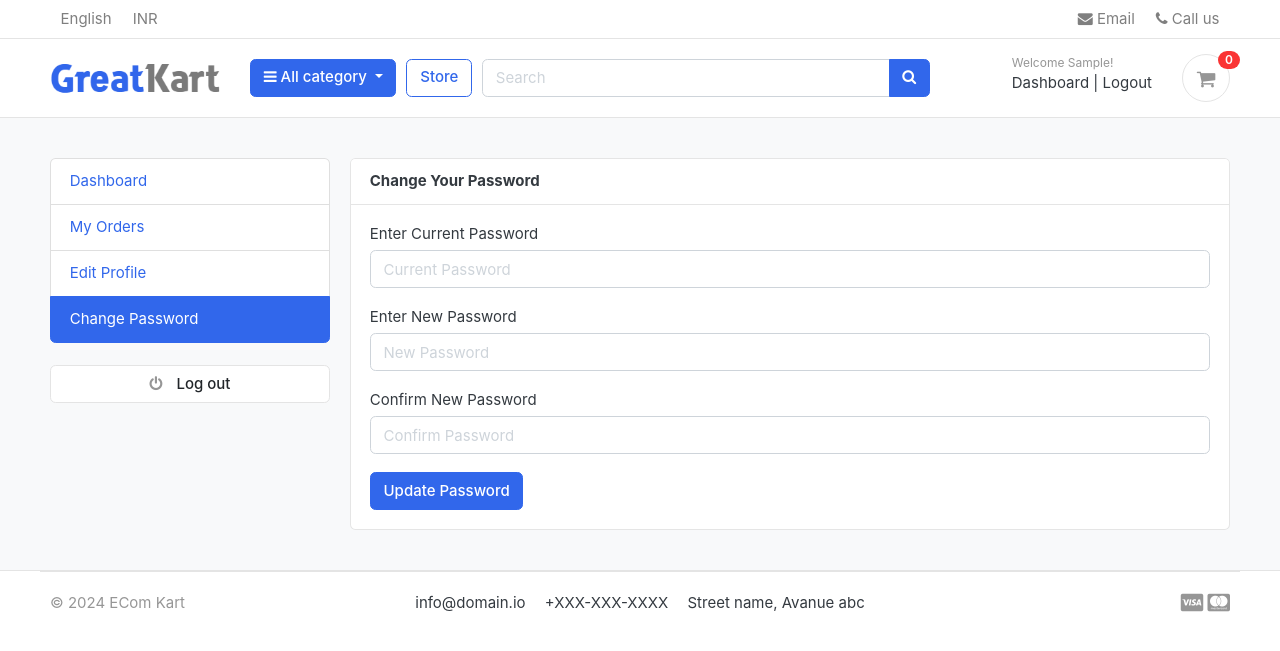
After one commit to STRYKER316/ecom-kart-django, a Django app: page /accounts/change_password/ in a window 1280 px wide. The commit adds this page. Shown: the top 651 px of the page. Run offline with Django 3.2, Linux system fonts and the light colour scheme; the visitor is signed in with stand-in values (Sample User, id 1); data that the repository does not hold is empty; parts of the project's set-up code (start-up, migrations or seed data) failed here and were passed over; some libraries are stand-ins or nearby versions; some web fonts are replaced.

Commit message:
Implement functionality to change password from User Dashboard

```diff
--- a/accounts/urls.py
+++ b/accounts/urls.py
@@ -17,5 +17,6 @@ urlpatterns = [
 
     path('my_orders/', views.my_orders, name='my_orders'),
     path('edit_profile/', views.edit_profile, name='edit_profile'),
+    path('change_password/', views.change_password, name='change_password'),
     path('order_detail/<int:order_id>/', views.order_detail, name='order_detail'),
 ]
--- a/accounts/views.py
+++ b/accounts/views.py
@@ -298,6 +298,38 @@ def edit_profile(request):
     return render(request, 'accounts/edit_profile.html', context)
 
 
+# Change Password
+@login_required(login_url='login')
+def change_password(request):
+    # POST request
+    if request.method == 'POST':
+        current_password = request.POST['current_password']
+        new_password = request.POST['new_password']
+        confirm_password = request.POST['confirm_password']
+
+        user = Account.objects.get(email__exact=request.user.email)
+
+        if new_password == confirm_password:
+            success = user.check_password(current_password)
+
+            if success:
+                user.set_password(new_password)
+                user.save()
+                messages.success(request, 'Password updated successfully')
+                return redirect('change_password')
+
+            else:
+                messages.error(request, 'Please enter correct current password')
+                return redirect('change_password')
+
+        else:
+            messages.error(request, 'Passwords do not match')
+            return redirect('change_password')
+
+    # GET request
+    return render(request, 'accounts/change_password.html')
+
+
 # Order Detail
 @login_required(login_url='login')
 def order_detail(request, order_id):
--- /dev/null
+++ b/templates/accounts/change_password.html
@@ -0,0 +1,56 @@
+{% extends 'base.html' %}
+
+
+{% block content %}
+
+<!-- ========================= SECTION CONTENT ========================= -->
+<section class="section-conten padding-y bg">
+
+    {% include 'includes/alerts.html' %}
+    <div class="container">
+        <div class="row">
+
+        {% include 'includes/dashboard_sidebar.html' %}
+        <main class="col-md-9">
+            <article class="card">
+                <header class="card-header">
+                    <strong class="d-inline-block mr-3">Change Your Password</strong>
+                </header>
+
+                <div class="card-body">
+                    <div class="row">
+                        <div class="col-md-12">
+                            <form action="{% url 'change_password' %}" method="POST">
+                                {% csrf_token %}
+
+                                <div class="form-group">
+                                    <label>Enter Current Password</label>
+                                    <input class="form-control" type="password" name="current_password" placeholder="Current Password" required>
+
+                                </div>
+
+                                <div class="form-group">
+                                    <label>Enter New Password</label>
+                                    <input class="form-control" type="password" name="new_password" placeholder="New Password" required>
+                                </div>
+
+                                <div class="form-group">
+                                    <label>Confirm New Password</label>
+                                    <input class="form-control" type="password" name="confirm_password" placeholder="Confirm Password" required>
+                                </div>
+
+                                <button type="submit" class="btn btn-primary">Update Password</button>
+                            </form>
+                        </div>
+                    </div> <!-- row.// -->
+                </div> <!-- card-body .// -->
+            </article> <!-- order-group.// -->
+        </main>
+    </div> <!-- row.// -->
+    </div>
+
+
+</section>
+<!-- ========================= SECTION CONTENT END// ========================= -->
+
+{% endblock %}
--- a/templates/accounts/dashboard.html
+++ b/templates/accounts/dashboard.html
@@ -33,7 +33,7 @@
                         <div class="col-md-6">
                             <div class="card" style="text-align: center;">
                                 <div class="card-body">
-                                    <img src="{{ userprofile.profile_picture.url }}" alt="User Profile Image" width="50" height="50" style="border-radius:50%;">
+                                    <img src="{{ userprofile.profile_picture.url }}" alt="User Profile Picture" width="50" height="50" style="border-radius:50%;">
                                     <p class="mb-0">{{ user.email }}</p>
                                     <p>{{ user.phone_number }}</p>
                                 </div>
--- a/templates/accounts/edit_profile.html
+++ b/templates/accounts/edit_profile.html
@@ -19,7 +19,7 @@
 
                 <div class="card-body">
                     <div class="text-right">
-                        <img src="{{ userprofile.profile_picture.url }}" alt="Profile Picture" width="100" style="border-radius: 50px;">
+                        <img src="{{ userprofile.profile_picture.url }}" alt="User Profile Picture" width="50" height="50" style="border-radius:50%;">
                     </div>
                     <div class="row">
                         <div class="col-md-12">
--- a/templates/includes/dashboard_sidebar.html
+++ b/templates/includes/dashboard_sidebar.html
@@ -5,7 +5,7 @@
         <a class="list-group-item {% if '/accounts/' == request.path %} active {% endif %}" href="{% url 'dashboard' %}"> Dashboard </a>
         <a class="list-group-item {% if '/my_orders/' in request.path %} active {% endif %}" href="{% url 'my_orders' %}"> My Orders </a>
         <a class="list-group-item {% if '/edit_profile/' in request.path %} active {% endif %}" href="{% url 'edit_profile' %}"> Edit Profile </a>
-        <a class="list-group-item {% if '/account/' == request.path %} active {% endif %}" href="#"> Change Password </a>
+        <a class="list-group-item {% if '/change_password/' in request.path %} active {% endif %}" href="{% url 'change_password' %}"> Change Password </a>
     </ul>
     <br>
     <a class="btn btn-light btn-block" href="{% url 'logout' %}"> <i class="fa fa-power-off"></i> <span class="text">Log out</span> </a>
```
